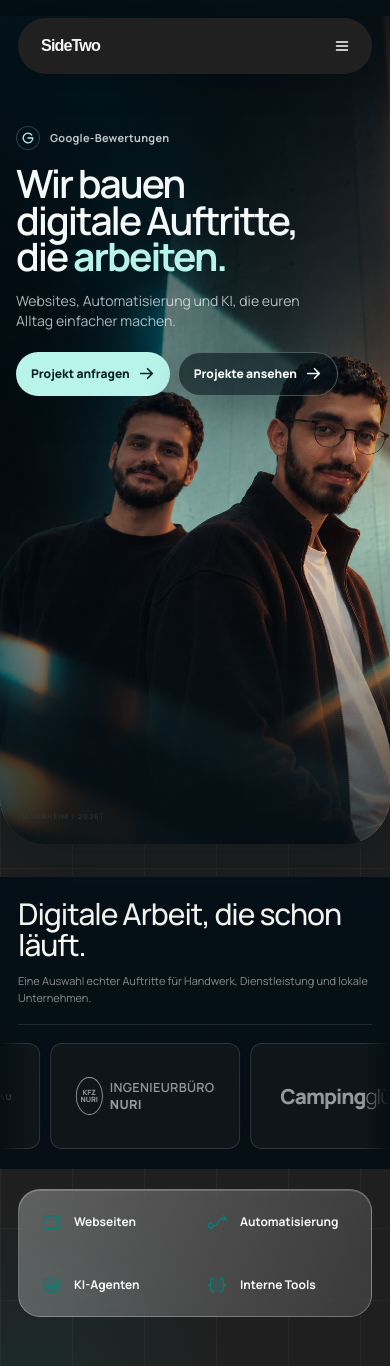
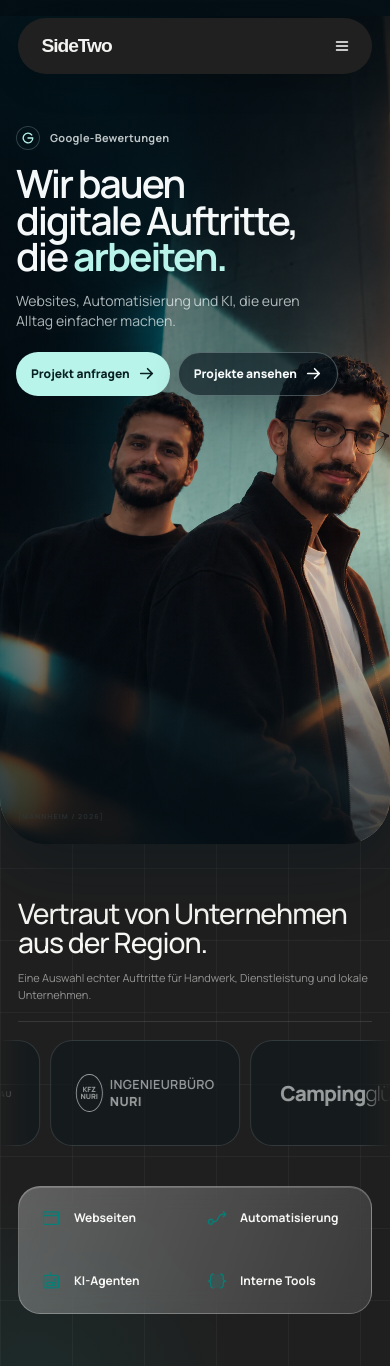
Before and after one commit to Ak-learn-code/new-homepage, a React (Vite) app: page / in a window 390 px wide. Shown: the top 1366 px of the page. Built offline with nearby package versions, Linux system fonts and the light colour scheme.

Commit message:
refine logo slider styling

```diff
--- a/src/main.jsx
+++ b/src/main.jsx
@@ -197,7 +197,7 @@ function ClientMarquee() {
   return (
     <div className="client-marquee" role="region" aria-labelledby="client-marquee-title">
       <div className="client-marquee-head">
-        <h2 id="client-marquee-title">Digitale Arbeit, die schon läuft.</h2>
+        <h2 id="client-marquee-title"><span>Vertraut von Unternehmen</span><span>aus der Region.</span></h2>
         <p>Eine Auswahl echter Auftritte für Handwerk, Dienstleistung und lokale Unternehmen.</p>
       </div>
       <div className="client-marquee-window">
--- a/src/styles.css
+++ b/src/styles.css
@@ -49,7 +49,7 @@ input { caret-color: var(--accent); }
 .nav-shell { position: relative; z-index: 20; padding: 34px 120px 0; }
 .nav-pill { height: 66px; display: grid; grid-template-columns: 170px 1fr 142px; align-items: center; padding: 7px 9px 7px 26px; color: #f3f3f1; background: #202020; border-radius: 999px; box-shadow: 0 12px 30px rgba(0,0,0,.16); }
 .nav-logo { height: 52px; display: flex; align-items: center; justify-content: flex-start; position: relative; }
-.sidetwo-logo { width: 118px; aspect-ratio: 4 / 1; display: block; color: inherit; background: currentColor; -webkit-mask-repeat: no-repeat; mask-repeat: no-repeat; -webkit-mask-position: center; mask-position: center; -webkit-mask-size: contain; mask-size: contain; }
+.sidetwo-logo { width: 150px; aspect-ratio: 4 / 1; display: block; color: inherit; background: currentColor; -webkit-mask-repeat: no-repeat; mask-repeat: no-repeat; -webkit-mask-position: center; mask-position: center; -webkit-mask-size: contain; mask-size: contain; }
 .nav-links { display: flex; align-items: center; justify-content: center; gap: clamp(25px, 3.2vw, 52px); }
 .nav-links a { position: relative; padding: 9px 0; font-size: 12px; opacity: .86; transition: color 180ms ease-out, opacity 180ms ease-out; }
 .nav-links a::after { content: ''; height: 2px; position: absolute; right: 0; bottom: 3px; left: 0; background: var(--hero-accent); transform: scaleX(0); transform-origin: right; transition: transform 220ms var(--ease-out-expo); }
@@ -257,7 +257,7 @@ input { caret-color: var(--accent); }
   .hero { height: 100vh; height: 100dvh; border-radius: 0 0 96px 96px; }
   .nav-shell { padding: 32px 42px 0; }
   .nav-pill { grid-template-columns: 130px 1fr 118px; padding-left: 21px; }
-  .nav-logo .sidetwo-logo { width: 108px; }
+  .nav-logo .sidetwo-logo { width: 128px; }
   .nav-links { gap: 19px; }
   .nav-links a, .nav-contact { font-size: 11px; }
   .hero-heading { width: 430px; left: 42px; top: clamp(132px, 18dvh, 154px); margin: 0; }
@@ -1092,7 +1092,7 @@ input { caret-color: var(--accent); }
   overflow: hidden;
   width: calc(100% + 240px);
   margin-left: -120px;
-  background: linear-gradient(180deg, rgba(5, 15, 23, .98), rgba(5, 14, 21, .96));
+  background: transparent;
 }
 
 .client-marquee-head {
@@ -1112,8 +1112,9 @@ input { caret-color: var(--accent); }
   font-weight: 500;
   line-height: 1.02;
   letter-spacing: -.035em;
-  white-space: nowrap;
 }
+
+.client-marquee-head h2 span { display: block; white-space: nowrap; }
 
 .client-marquee-head p {
   max-width: 420px;
@@ -1152,7 +1153,7 @@ input { caret-color: var(--accent); }
   overflow: hidden;
   color: rgba(241, 243, 242, .7);
   border: 1px solid rgba(177, 192, 198, .19);
-  border-radius: 14px;
+  border-radius: 28px;
   background: rgba(18, 25, 29, .72);
   transition: color 220ms ease, border-color 220ms ease, background-color 220ms ease, transform 320ms var(--ease-out-expo);
 }
@@ -1224,7 +1225,7 @@ input { caret-color: var(--accent); }
     margin: 0 30px;
     padding: 24px 0 26px;
   }
-  .client-marquee-head h2 { font-size: 34px; white-space: normal; }
+  .client-marquee-head h2 { font-size: 34px; }
   .client-marquee-head p { max-width: 360px; justify-self: start; font-size: 12px; }
   .client-logo-tile { width: 226px; height: 126px; }
   .client-marquee ~ .projects-head { margin-top: 58px; }
@@ -1233,11 +1234,11 @@ input { caret-color: var(--accent); }
 @media (max-width: 600px) {
   .client-marquee { width: calc(100% + 36px); margin-left: -18px; }
   .client-marquee-head { margin: 0 18px; padding: 22px 0 18px; }
-  .client-marquee-head h2 { font-size: 30px; }
+  .client-marquee-head h2 { font-size: clamp(26px, 7.25vw, 29px); }
   .client-marquee-head p { font-size: 11px; }
   .client-marquee-window { padding: 18px 0 20px; }
   .client-marquee-track { gap: 10px; padding-right: 10px; animation-duration: 30s; }
-  .client-logo-tile { width: 190px; height: 106px; border-radius: 12px; }
+  .client-logo-tile { width: 190px; height: 106px; border-radius: 22px; }
   .client-logo-mark { transform: scale(.9); }
   .client-marquee + .service-rail { margin-top: 20px; }
   .client-marquee ~ .projects-head { margin-top: 50px; }
```
